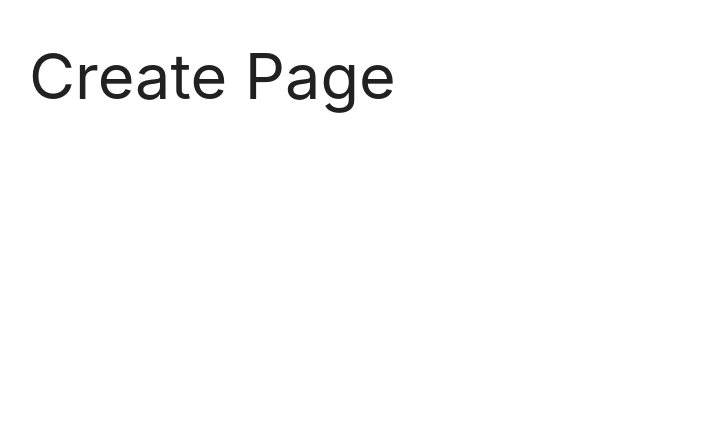
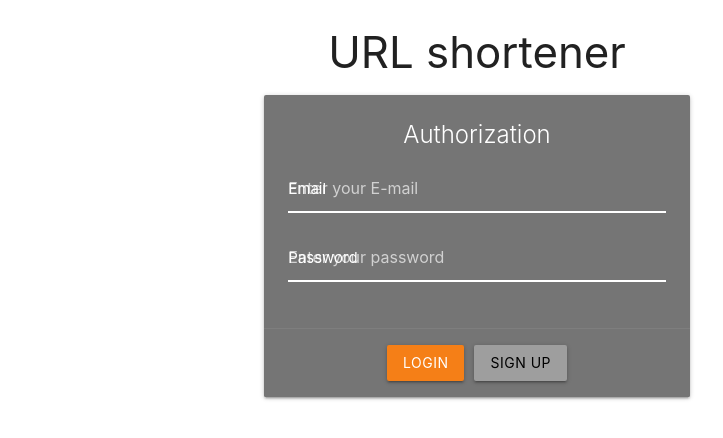
Before and after one commit to ArtemiuszKuzniecow/url_shortener, a React (Create React App) app in the folder client/: page / in a window 1280 px wide. Before the commit this address led to /create. Shown: the top 438 px of the page, without its empty margins (163-886 px from the left). Built offline with nearby package versions, Linux system fonts and the light colour scheme.

Commit message:
finished creating form

```diff
--- a/client/src/App.tsx
+++ b/client/src/App.tsx
@@ -4,7 +4,7 @@ import { useRoutes } from "react-router-dom";
 import { routes } from "./routes";
 
 function App() {
-  const elements = useRoutes(routes(true));
+  const elements = useRoutes(routes(false));
   return <div className="container">{elements}</div>;
 }
 
--- a/client/src/index.css
+++ b/client/src/index.css
@@ -1 +1,19 @@
 @import "~materialize-css";
+
+.login-button {
+  margin-right: 10px;
+}
+
+input.text-field {
+  border-bottom: 1px solid #fff !important;
+  box-shadow: 0 1px 0 0 #fff !important;
+}
+
+input.text-field + label,
+input.text-field {
+  color: #fff !important;
+}
+input.text-field:focus {
+  border-bottom: 1px solid #ffeb3b !important;
+  box-shadow: 0 1px 0 0 #ffeb3b !important;
+}
--- a/client/src/pages/AuthPage.tsx
+++ b/client/src/pages/AuthPage.tsx
@@ -1,10 +1,51 @@
 import * as React from "react";
-import { EventEmitter } from "stream";
+import "../index.css";
 
 const AuthPage = () => {
+  const [form, setForm] = React.useState({ email: "", password: "" });
+
+  const changeHandler = (event: React.SyntheticEvent) => {
+    const target = event.target as HTMLInputElement;
+    setForm({ ...form, [target?.name]: target?.value });
+  };
+
   return (
-    <div>
-      <h1>Auth Page</h1>
+    <div className="row">
+      <div className="col s6 offset-s3 center-align">
+        <h3>URL shortener</h3>
+        <div className="card grey darken-1">
+          <div className="card-content white-text">
+            <span className="card-title">Authorization</span>
+            <div className="input-field">
+              <input
+                placeholder="Enter your E-mail"
+                id="email"
+                type="text"
+                className="validate text-field"
+                name="email"
+                onChange={changeHandler}
+              />
+              <label htmlFor="email">Email</label>
+            </div>
+            <div className="input-field">
+              <input
+                placeholder="Enter your password"
+                id="password"
+                type="password"
+                className="validate text-field"
+                name="password"
+                onChange={changeHandler}
+              />
+              <label htmlFor="password">Password</label>
+            </div>
+          </div>
+
+          <div className="card-action">
+            <button className="btn yellow darken-4 login-button">Login</button>
+            <button className="btn grey ligthen-1 black-text">Sign Up</button>
+          </div>
+        </div>
+      </div>
     </div>
   );
 };
```
